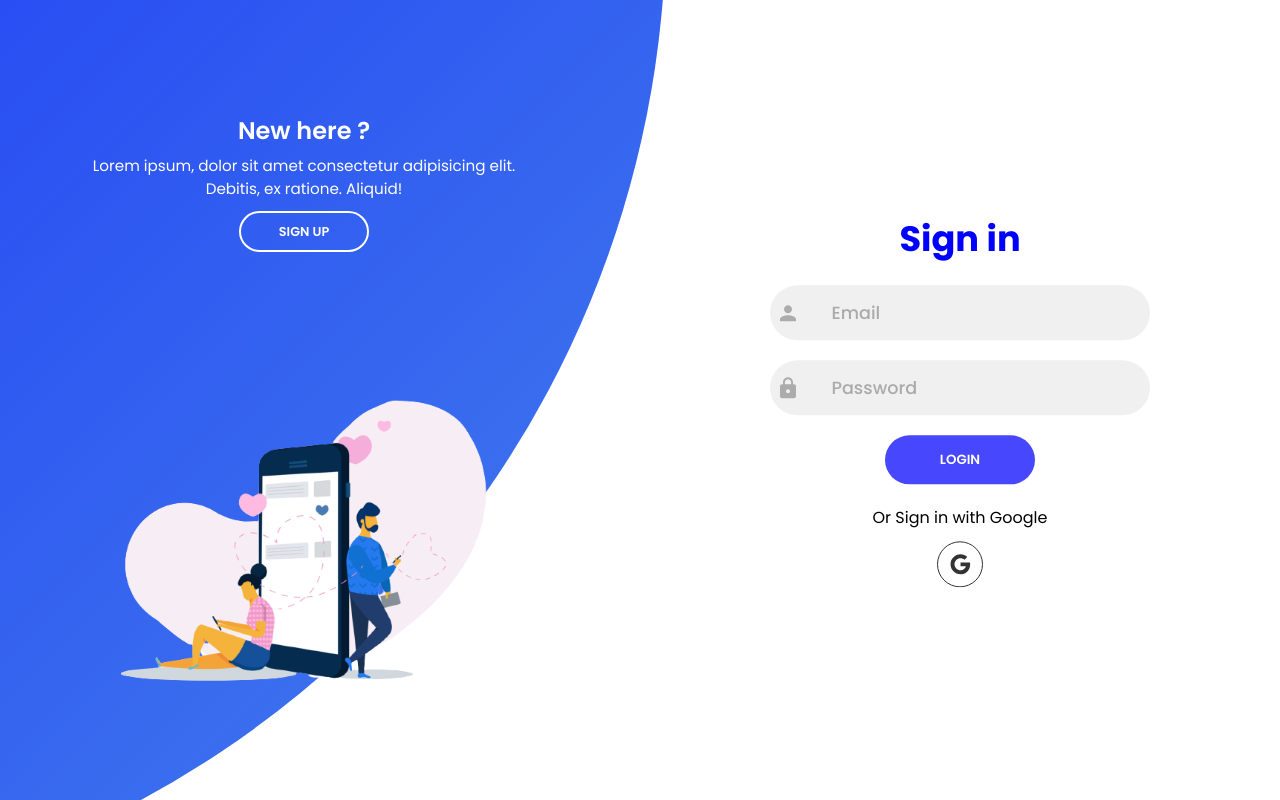
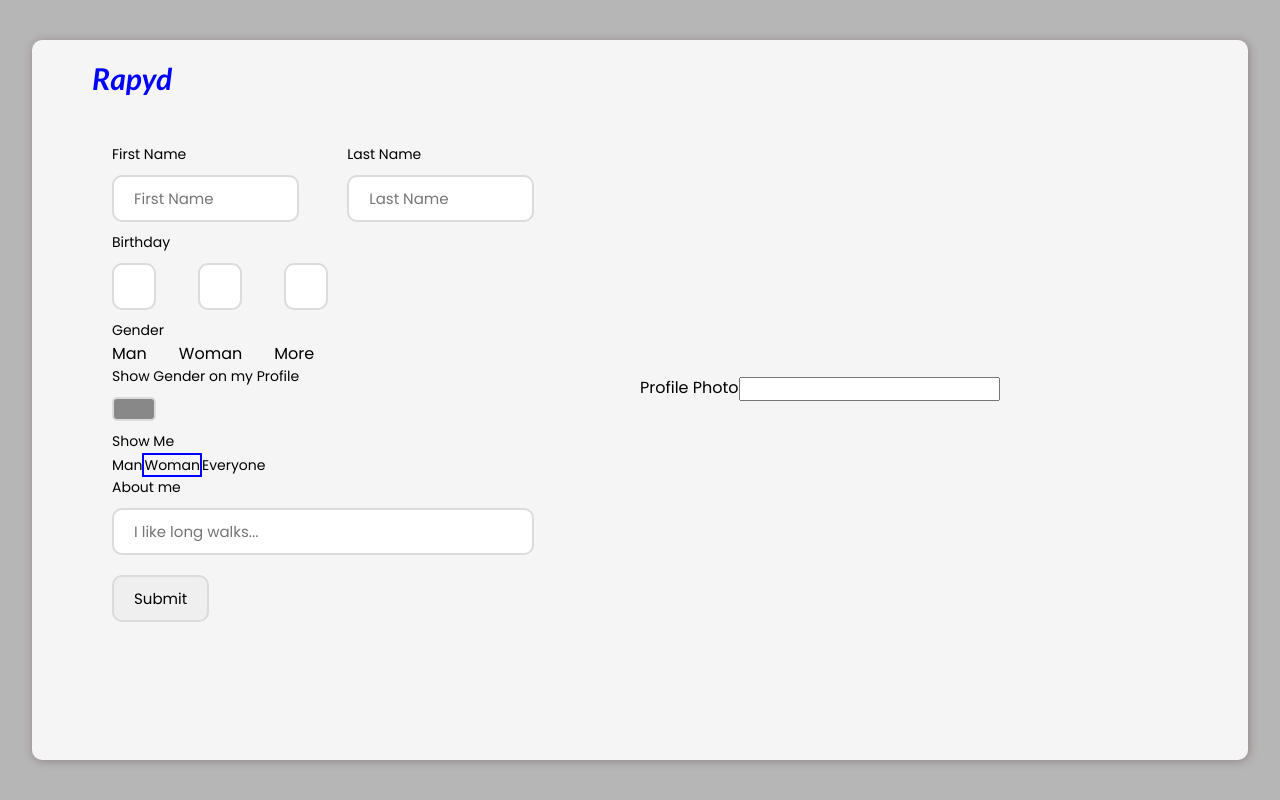
Before and after one commit to tobySolutions/Rapyd-Hackathon, a React (Vite) app in the folder rapiddate/: page / in a window 1280 px wide. Built offline with nearby package versions, Linux system fonts and the light colour scheme; no server answers.

Commit message:
making changes to the ui for the profile

```diff
--- a/rapiddate/src/App.jsx
+++ b/rapiddate/src/App.jsx
@@ -12,7 +12,7 @@ function App () {
 
   return (
     <div className='App'>
-      {!user?.uid ? (
+      {/* {!user?.uid ? (
         // If the user id does not exist, the page should take them to the authentication page
         <Authenticate />
       ) : (
@@ -35,7 +35,8 @@ function App () {
           </BrowserRouter>
 
         )
-      )}
+      )} */}
+      <Profile />
     </div>
   )
 }
--- a/rapiddate/src/Components/Profile/Profile.jsx
+++ b/rapiddate/src/Components/Profile/Profile.jsx
@@ -31,8 +31,12 @@ const Profile = () => {
   return (
     <div className={style.form}>
       <div className={style.formContainer}>
+      <div className={style.logo}>
+        Rapyd
+      </div>
         <form>
           <section className={style.formContent}>
+            <div className={style.name}>
               <div className={style.inputBox}>
                 <label htmlFor='first_name'>First Name</label>
                 <input
@@ -57,10 +61,11 @@ const Profile = () => {
                   onChange={handleChange}
                 />
               </div>
+            </div>
 
             <div className={style.inputBox}>
               <label>Birthday</label>
-              <div className='multiple-input-container'>
+              <div className={style.multipleInputContainer}>
                 <input
                   id='dob_day'
                   type='number'
@@ -95,7 +100,7 @@ const Profile = () => {
 
             <div className={style.inputBox}>
               <label>Gender</label>
-              <div className='multiple-input-container'>
+              <div className={style.multipleInputContainer}>
                 <input
                   id='man-gender-identity'
                   type='radio'
--- a/rapiddate/src/Components/Profile/Profile.module.css
+++ b/rapiddate/src/Components/Profile/Profile.module.css
@@ -2,7 +2,7 @@
     height: 100vh;
     /* background: linear-gradient(rgba(44, 41, 41, 0.45) 90%, #0000FF ),
     url(../../assets/background.jpg); */
-    background-color: #0000FF;
+    background-color: rgb(182, 182, 182);
     display: flex;
     align-items: center;
     justify-content: center;
@@ -11,25 +11,94 @@
 @media screen and (min-width: 700px) {
     .formContainer{
         background-color: #f5f5f5;
-        width: 90%;
+        width: 95%;
         margin: 0 auto;
         min-height: 90vh;
         border-radius: 10px;
         box-shadow: 1px 1px 10px rgb(143, 131, 131);
         padding: 20px 0;
     }
+    .inputBox{
+        display: flex;
+        flex-direction: column;
+    }
+    .inputBox label{
+        font-size: 14px;
+    }
+    .name{
+        display: flex;
+        gap: 3em;
+    }
+    .name input {
+        width: 100%;
+    }
+    .logo {
+        font-size: 30px;
+        font-weight: bold;
+        color: #0000FF;
+        font-family: 'Lato', sans-serif;
+        font-style:italic;
+        /* margin: 0 30px; */
+        margin: 0 0 0 2em;
+    }
+    /* .logo{
+    } */
+    .multipleInputContainer {
+        display: flex;
+        flex-direction: row;
+        gap: 2em;
+        align-items: center;
+    }
+    .multipleInputContainer input {
+        text-align: center;
+        width: 30%;
+        max-width: 250px;
+    }
     .formContainer form{
         display: flex;
         align-items: center;
         justify-content: space-between;
         flex-direction: row;
+        margin-top: 3em;
+    }
+    form input::-webkit-outer-spin-button,
+    form input::-webkit-inner-spin-button {
+        -webkit-appearance: none;
+        margin: 0;
+    }
+
+    form .multipleInputContainer input {
+        margin-right: 10px;
+    }
+
+    form .multipleInputContainer label {
+        padding: 10px;
+        border: solid 2px rgb(144, 144, 144);
+        border-radius: 10px;
+        transition: all 0.3s;
+        margin-right: 10px;
+        cursor: pointer;
+    }
+    form input[type=radio] {
+    display: none;
+    }
+
+    form input[type=number] {
+        width: 10%;
+    }
+
+    form input[type=radio]:checked + label {
+        border: solid 2px #0000FF;
     }
     .formPhoto{
-        order: 1;
+        width: 50%;
+        /* order: 1; */
 
     }
     .formContent{
-        order: 2;
+        width: 40%;
+        max-width: 500px;
+        /* order: 2; */
     }
     .formContent input {
         padding: 10px 20px;
--- a/rapiddate/src/Components/Sidebar/Sidebar.module.css
+++ b/rapiddate/src/Components/Sidebar/Sidebar.module.css
@@ -27,7 +27,6 @@
   font-family: 'Lato', sans-serif;
   font-style:italic;
   margin: 0 30px;
-
 }
 .sidebar .top{
   text-align: center;
```
Lines whose indentation alone changed are shown as unchanged.
